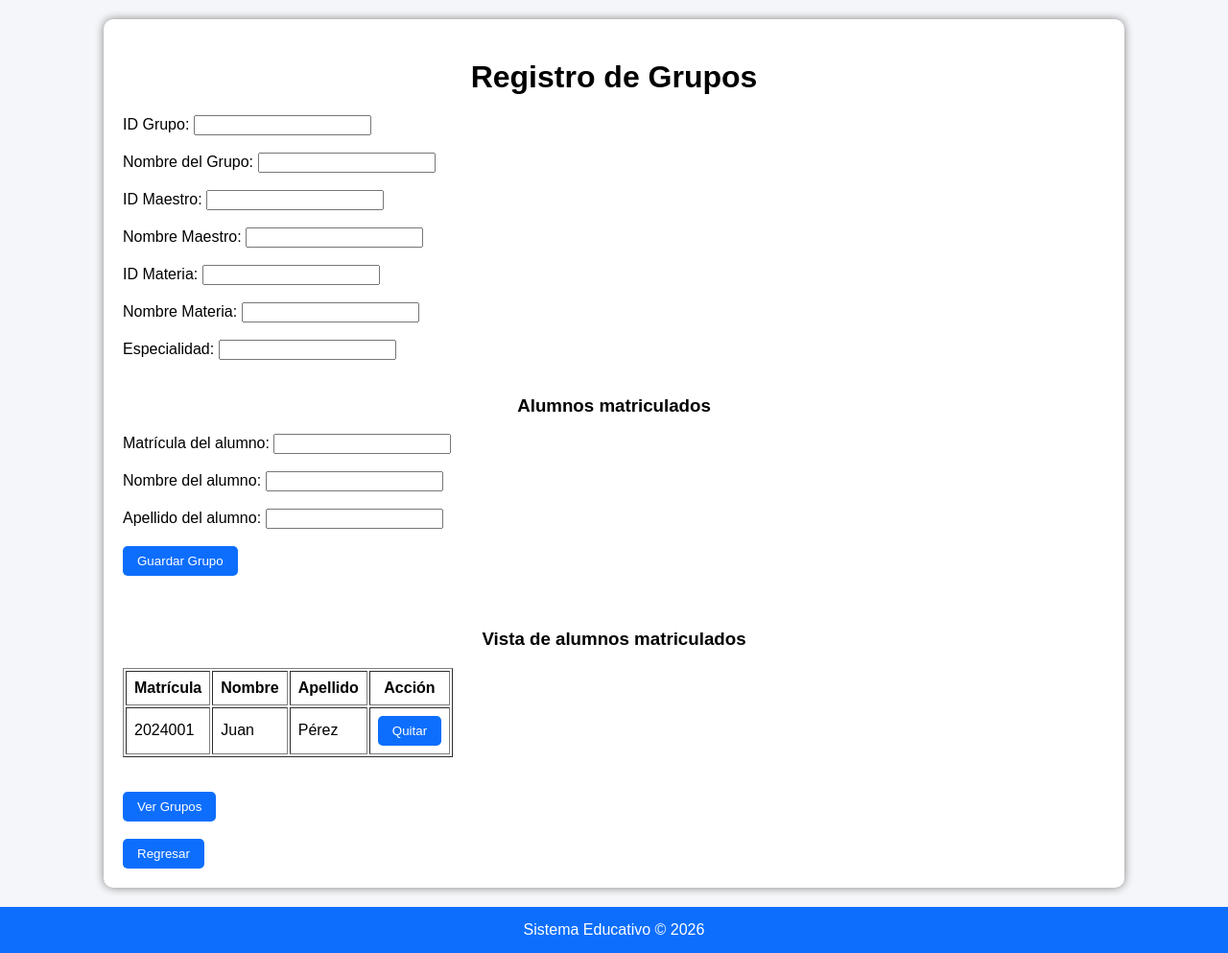
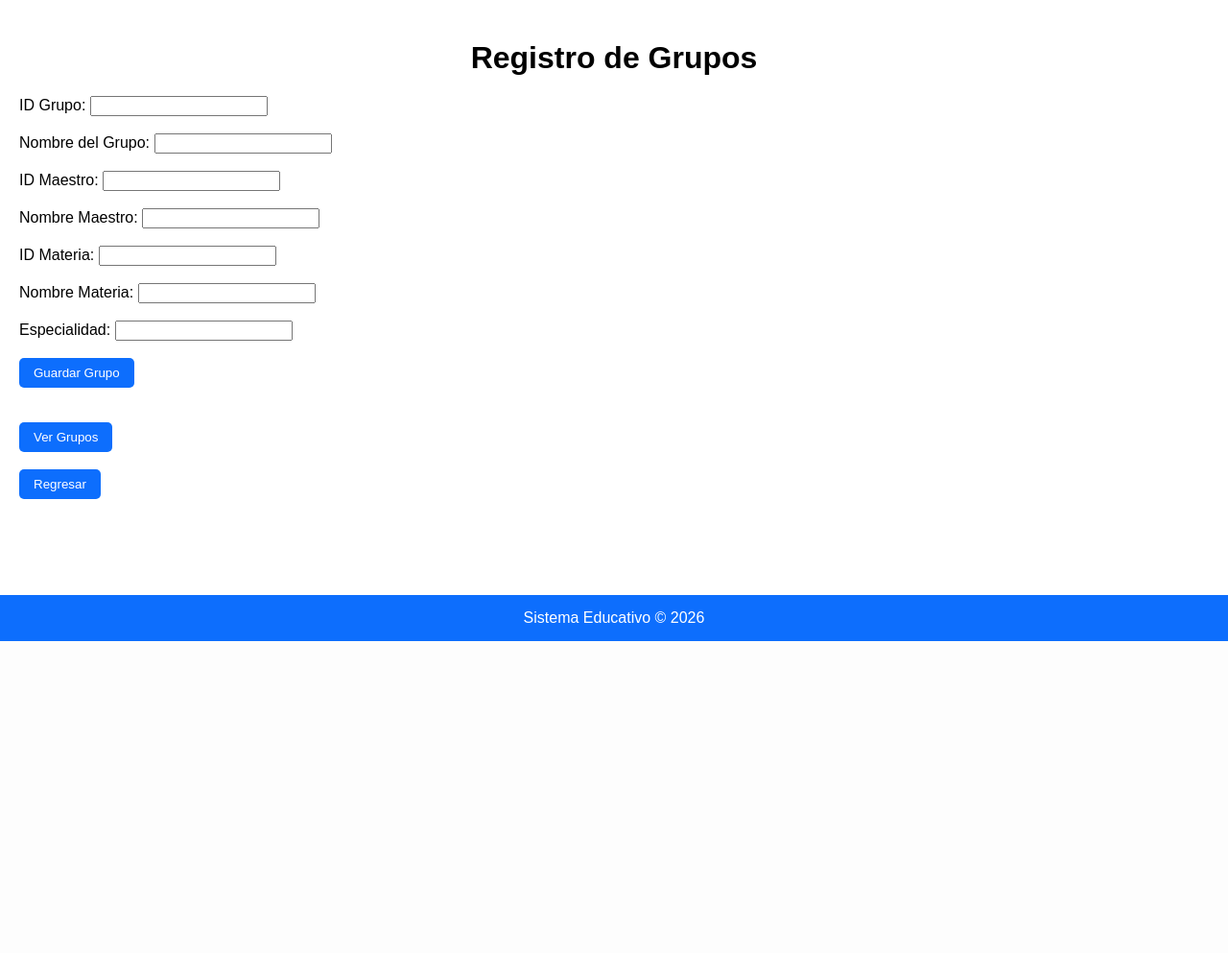
Before and after one commit to Jocelin-alt/SistemaEscolar, a Flask app: page /grupos in a window 1280 px wide. Shown: the part 268-1261 px from the top of the page at 96% size. After the commit the page ends 936 px from the top, so only its background shows below. Run offline with Flask 3, Linux system fonts and the light colour scheme.

Commit message:
ultimas correciones

```diff
--- a/app.py
+++ b/app.py
@@ -580,13 +580,21 @@ def grupos():
 @app.route('/guardar_grupo', methods=['POST'])
 def guardar_grupo():
 
-    grupo_id = request.form['grupo_id']
+    grupo_id = request.form['grupo_id'].strip()
     grupo = request.form['grupo']
     maestro_id = request.form['maestro_id']
     maestro_nombre = request.form['maestro_nombre']
     materia_id = request.form['materia_id']
     materia_nombre = request.form['materia_nombre']
     especialidad = request.form['especialidad']
+
+    grupo_existente = db.grupos.find_one({"id": grupo_id})
+
+    if grupo_existente:
+        return """
+        <h2>Ya existe un grupo con ese ID</h2>
+        <a href='/grupos'><button>Regresar</button></a>
+        """
 
     db.grupos.insert_one({
         "id": grupo_id,
@@ -605,10 +613,7 @@ def guardar_grupo():
 
     return """
     <h2>Grupo guardado correctamente</h2>
-
-    <a href='/grupos'>
-        <button>Regresar</button>
-    </a>
+    <a href='/grupos'><button>Regresar</button></a>
     """
 
 
@@ -769,7 +774,7 @@ def quitar_alumno(grupo_nombre, matricula):
 @app.route('/modificar_grupo', methods=['POST'])
 def modificar_grupo():
 
-    grupo_id = request.form['grupo_id']
+    grupo_id = request.form['grupo_id'].strip()
     grupo = request.form['grupo']
     maestro_id = request.form['maestro_id']
     maestro_nombre = request.form['maestro_nombre']
--- a/static/css/estilos.css
+++ b/static/css/estilos.css
@@ -3,6 +3,8 @@ body{
     background-color: #f4f6f9;
     margin: 0;
     padding: 0;
+    width: 100%;
+    min-height: 100vh;
 }
 
 header{
@@ -10,12 +12,16 @@ header{
     color: white;
     text-align: center;
     padding: 20px;
+    width: 100%;
+    box-sizing: border-box;
 }
 
 nav{
     background-color: #084298;
     text-align: center;
     padding: 10px;
+    width: 100%;
+    box-sizing: border-box;
 }
 
 nav a{
@@ -30,13 +36,12 @@ nav a:hover{
 }
 
 .container{
-    width: 80%;
-    margin: auto;
+    width: 100%;
+    min-height: calc(100vh - 180px);
+    margin: 0;
     background: white;
     padding: 20px;
-    margin-top: 20px;
-    border-radius: 10px;
-    box-shadow: 0px 0px 10px gray;
+    box-sizing: border-box;
 }
 
 button{
@@ -61,5 +66,6 @@ footer{
     color: white;
     text-align: center;
     padding: 15px;
-    margin-top: 20px;
+    width: 100%;
+    box-sizing: border-box;
 }
--- a/templates/grupos.html
+++ b/templates/grupos.html
@@ -34,44 +34,8 @@
     <input type="text" name="especialidad" required>
     <br><br>
 
-    <h3>Alumnos matriculados</h3>
-
-    <label>Matrícula del alumno:</label>
-    <input type="text" name="matricula_alumno">
-    <br><br>
-
-    <label>Nombre del alumno:</label>
-    <input type="text" name="nombre_alumno">
-    <br><br>
-
-    <label>Apellido del alumno:</label>
-    <input type="text" name="apellido_alumno">
-    <br><br>
-
     <button type="submit">Guardar Grupo</button>
 </form>
-
-<br><br>
-
-<h3>Vista de alumnos matriculados</h3>
-<table border="1" cellpadding="8">
-    <thead>
-        <tr>
-            <th>Matrícula</th>
-            <th>Nombre</th>
-            <th>Apellido</th>
-            <th>Acción</th>
-        </tr>
-    </thead>
-    <tbody>
-        <tr>
-            <td>2024001</td>
-            <td>Juan</td>
-            <td>Pérez</td>
-            <td><button type="button">Quitar</button></td>
-        </tr>
-    </tbody>
-</table>
 
 <br><br>
 
```
